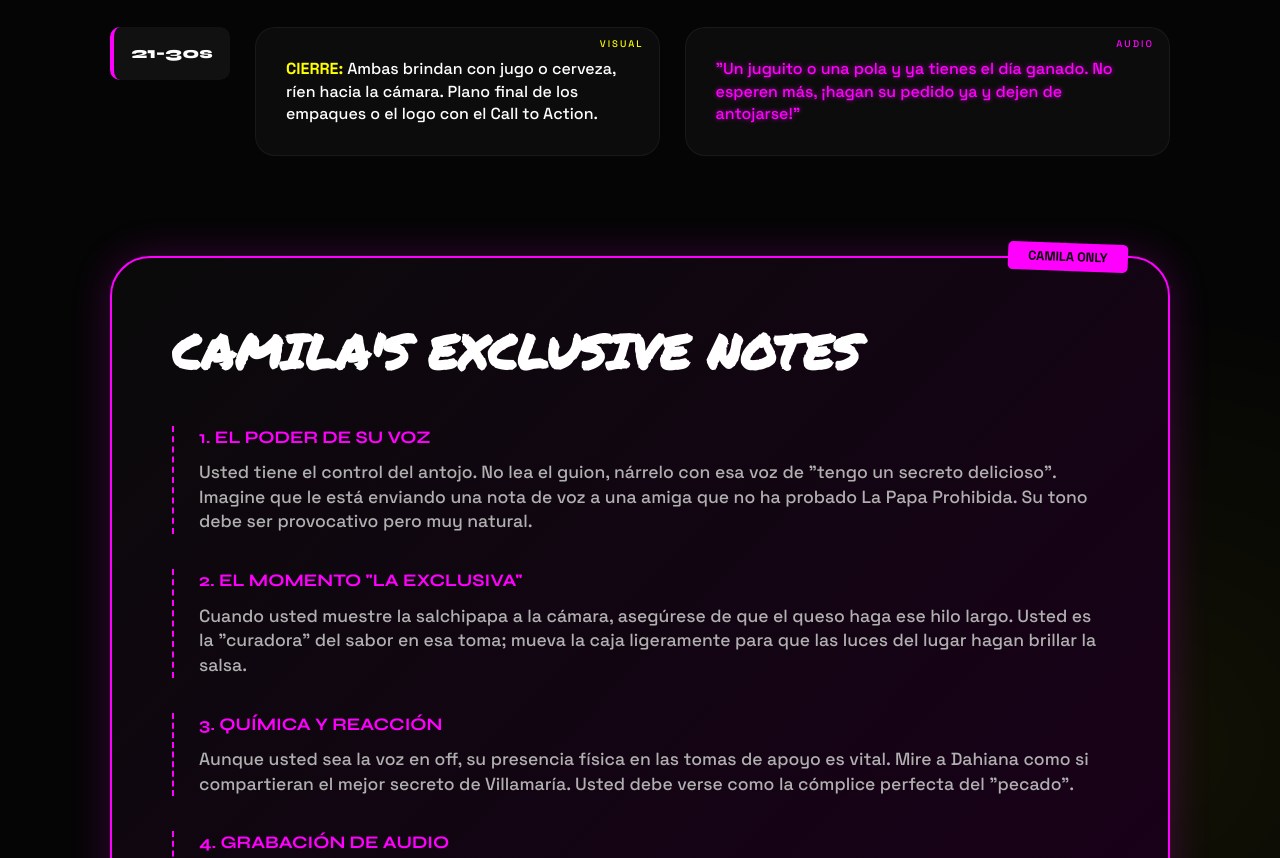
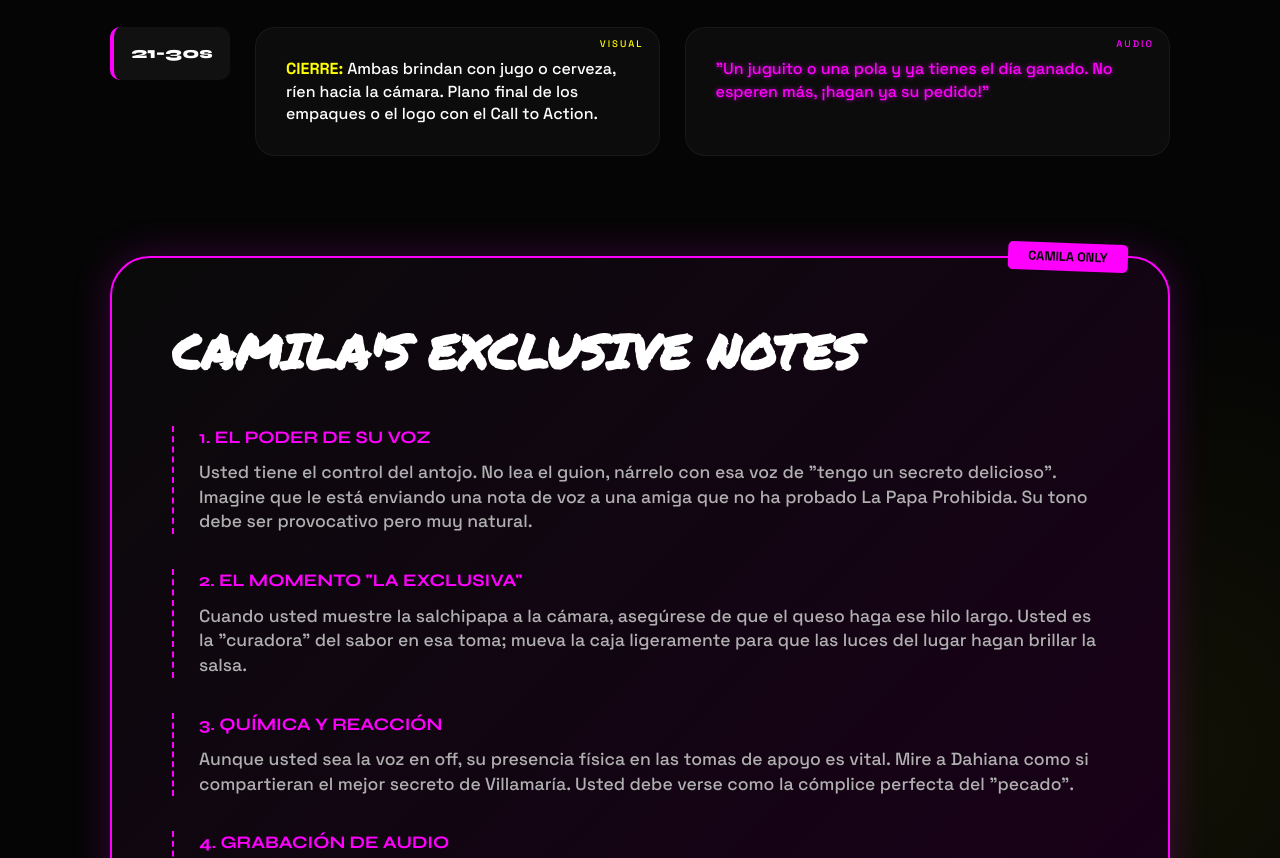
Before and after one commit to redsapien/harleyproduction, a plain HTML site: page index.html in a window 1280 px wide. Shown: the part 1137-1995 px from the top of the page. Drawn offline with Linux system fonts and the light colour scheme.

Commit message:
Update index.html

```diff
--- a/index.html
+++ b/index.html
@@ -310,7 +310,7 @@
                     <p><b>CIERRE:</b> Ambas brindan con jugo o cerveza, ríen hacia la cámara. Plano final de los empaques o el logo con el Call to Action.</p>
                 </div>
                 <div class="audio-box">
-                    <p class="camila-text">"Un juguito o una pola y ya tienes el día ganado. No esperen más, ¡hagan su pedido ya y dejen de antojarse!"</p>
+                    <p class="camila-text">"Un juguito o una pola y ya tienes el día ganado. No esperen más, ¡hagan ya su pedido!"</p>
                 </div>
             </div>
 
```
